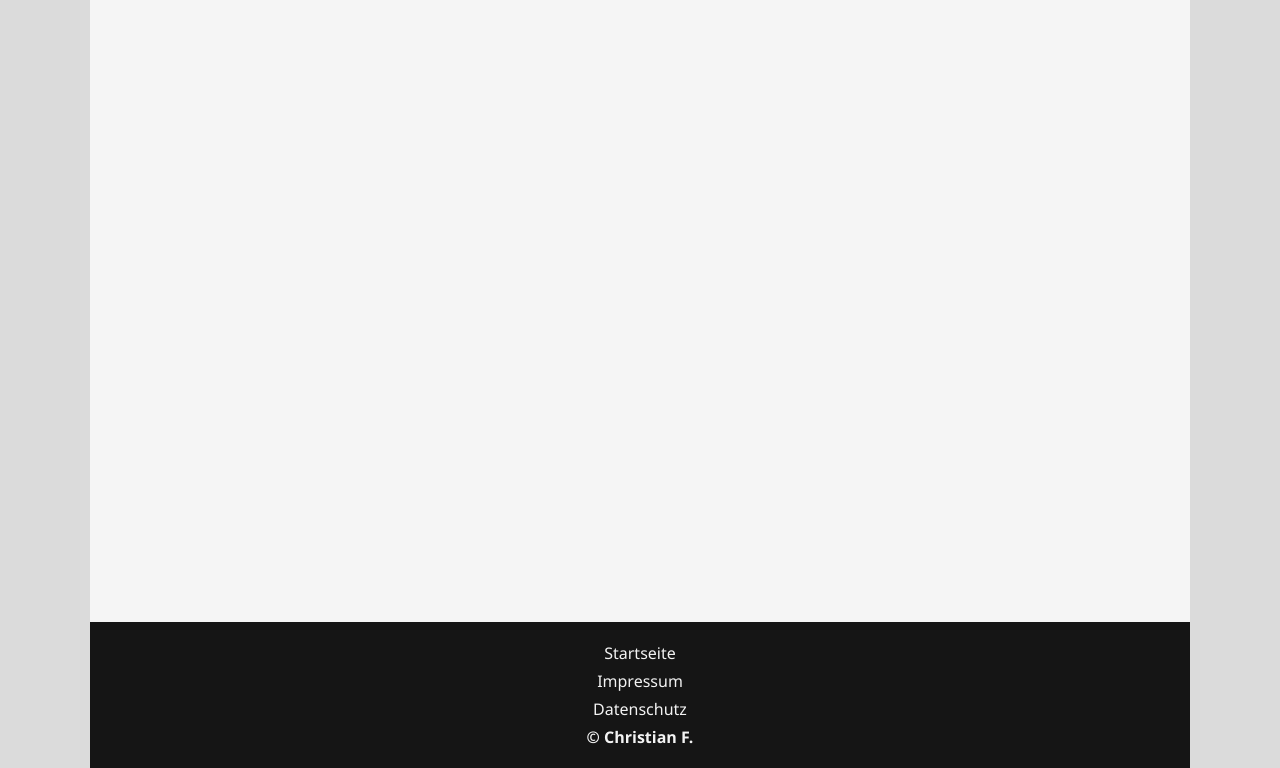
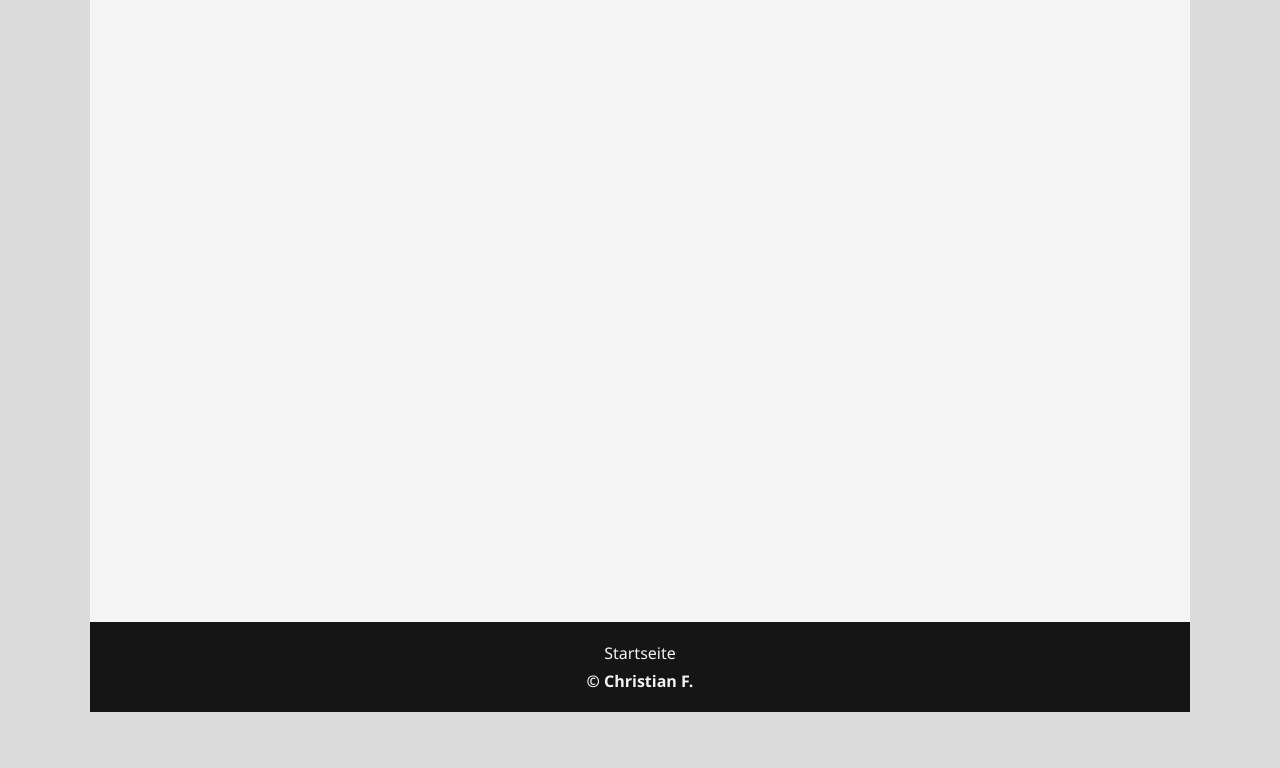
Before and after one commit to chfuchte/frankfurttimes, an Astro site: page / in a window 1280 px wide. Shown: the part 218-986 px from the top of the page. After the commit the page ends 930 px from the top, so only its background shows below. Built offline with nearby package versions, Linux system fonts and the light colour scheme; Astro itself is replaced by a stand-in of ours.

Commit message:
rem impress + datenschutz

```diff
--- a/src/components/FooterBar.astro
+++ b/src/components/FooterBar.astro
@@ -1,7 +1,5 @@
 <footer>
   <a href="/">Startseite</a>
-  <a href="/impressum">Impressum</a>
-  <a href="/datenschutz">Datenschutz</a>
   <p>&copy; Christian F.</p>
 </footer>
 
--- a/src/components/HeaderBar.astro
+++ b/src/components/HeaderBar.astro
@@ -31,8 +31,6 @@
   <li><a href="/articles/fiktiv">Fiktiv</a></li>
   <li><a href="/articles/satire">Satire</a></li>
   <li><a href="/redaktion">Redaktion</a></li>
-  <li><a href="/impressum">Impressum</a></li>
-  <li><a href="/datenschutz">Datenschutz</a></li>
 </aside>
 
 <script defer>
```
